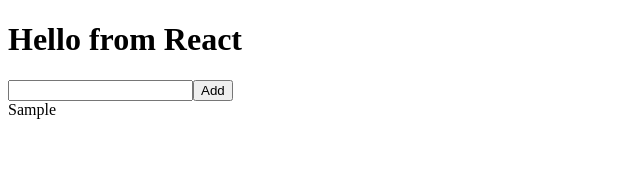
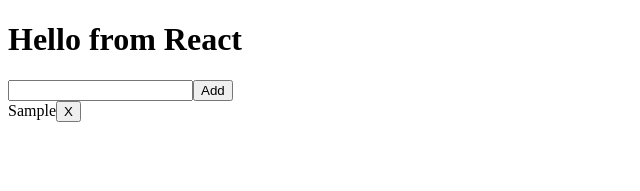
Before and after one commit to Quazar8/TsToDo, a React app: page / in a window 1280 px wide. Both pictures are taken after typing "Sample" into the empty fields and a click on the input "Add". Shown: the top 191 px of the page, without its empty margins (0-640 px from the left). Built offline with nearby package versions, Linux system fonts and the light colour scheme.

Commit message:
Users now can delete a todo from the list

```diff
--- a/src/components/ToDoRow.tsx
+++ b/src/components/ToDoRow.tsx
@@ -1,13 +1,19 @@
 import React from 'react'
 
 interface IProps {
-    todo: string
+    todo: string,
+    index: number,
+    deleteTodo: (index: number) => void
 }
 
-const ToDoRow = ({ todo }: IProps): JSX.Element => {
+const ToDoRow = ({ todo, deleteTodo, index }: IProps): JSX.Element => {
+    const handleClick = () => {
+        deleteTodo(index)
+    }
     return (
         <article>
             {todo}
+            <button onClick={handleClick}>X</button>
         </article>
     )
 }
--- a/src/components/ToDosContainer.tsx
+++ b/src/components/ToDosContainer.tsx
@@ -1,6 +1,7 @@
-import React from 'react'
+import React, { Dispatch } from 'react'
 import { connect, ConnectedProps } from 'react-redux'
 import { IState } from '../store/store'
+import { deleteToDoAction, IActions } from '../store/actions'
 
 import ToDoRow from './ToDoRow'
 
@@ -11,16 +12,28 @@
     }
 }
 
-const connector = connect(mapStateToProps)
+const mapDispatchToProps =
+            (dispatch: Dispatch<IActions>) => {
+    return {
+        deleteTodo: (index: number) => {
+            dispatch(deleteToDoAction(index))
+        }
+    }
+}
+const connector = connect(mapStateToProps, mapDispatchToProps)
 
 type Props = ConnectedProps<typeof connector>
 
 const ToDosContainerView =
-    ({ todos }: Props): JSX.Element => {
+    ({ todos, deleteTodo }: Props): JSX.Element => {
 
-    const renderTodos = (todo: string): JSX.Element => {
+    const renderTodos = (todo: string, i: number): JSX.Element => {
         return (
-            <ToDoRow todo={todo} />
+            <ToDoRow
+                todo={todo}
+                index={i}
+                deleteTodo={deleteTodo}
+            />
         )
     }
     return (
```
